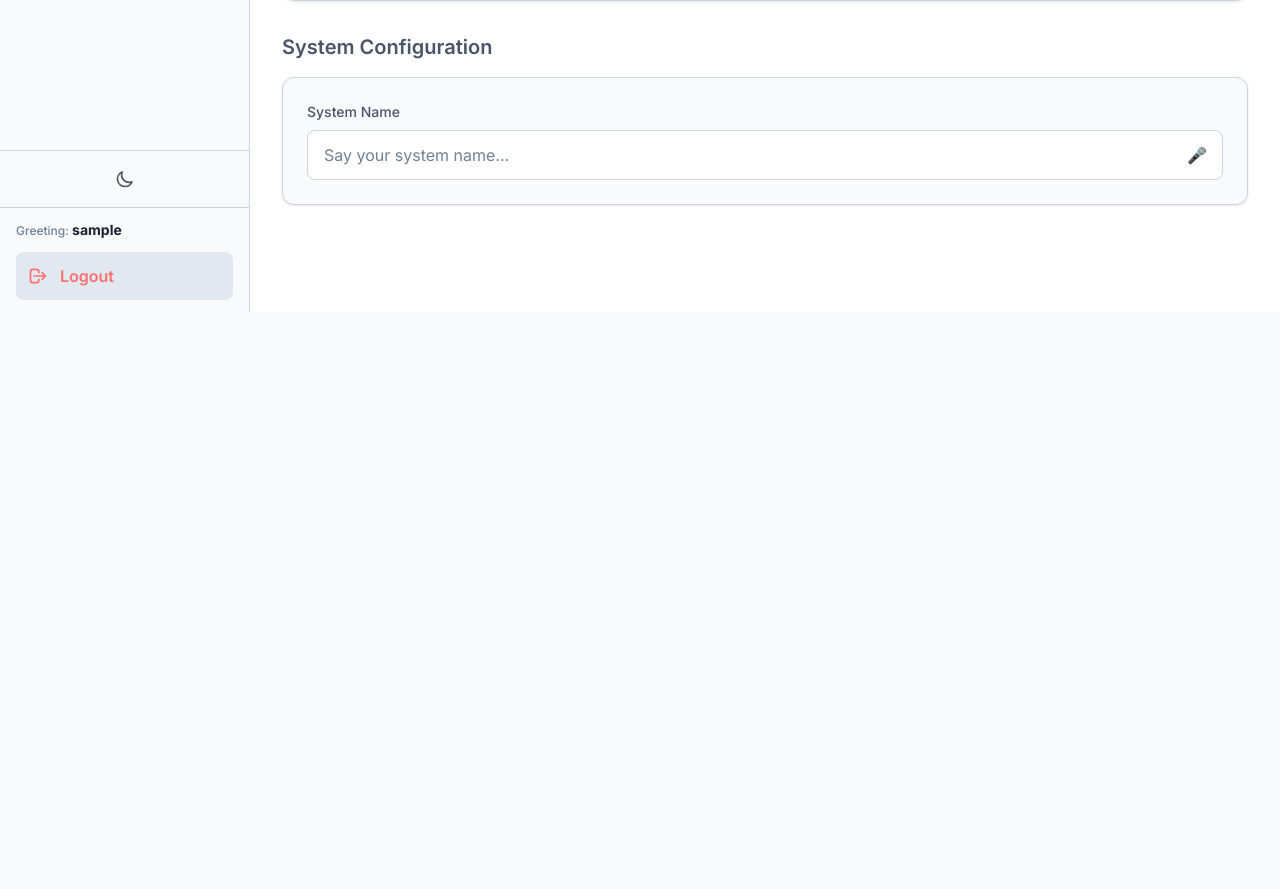
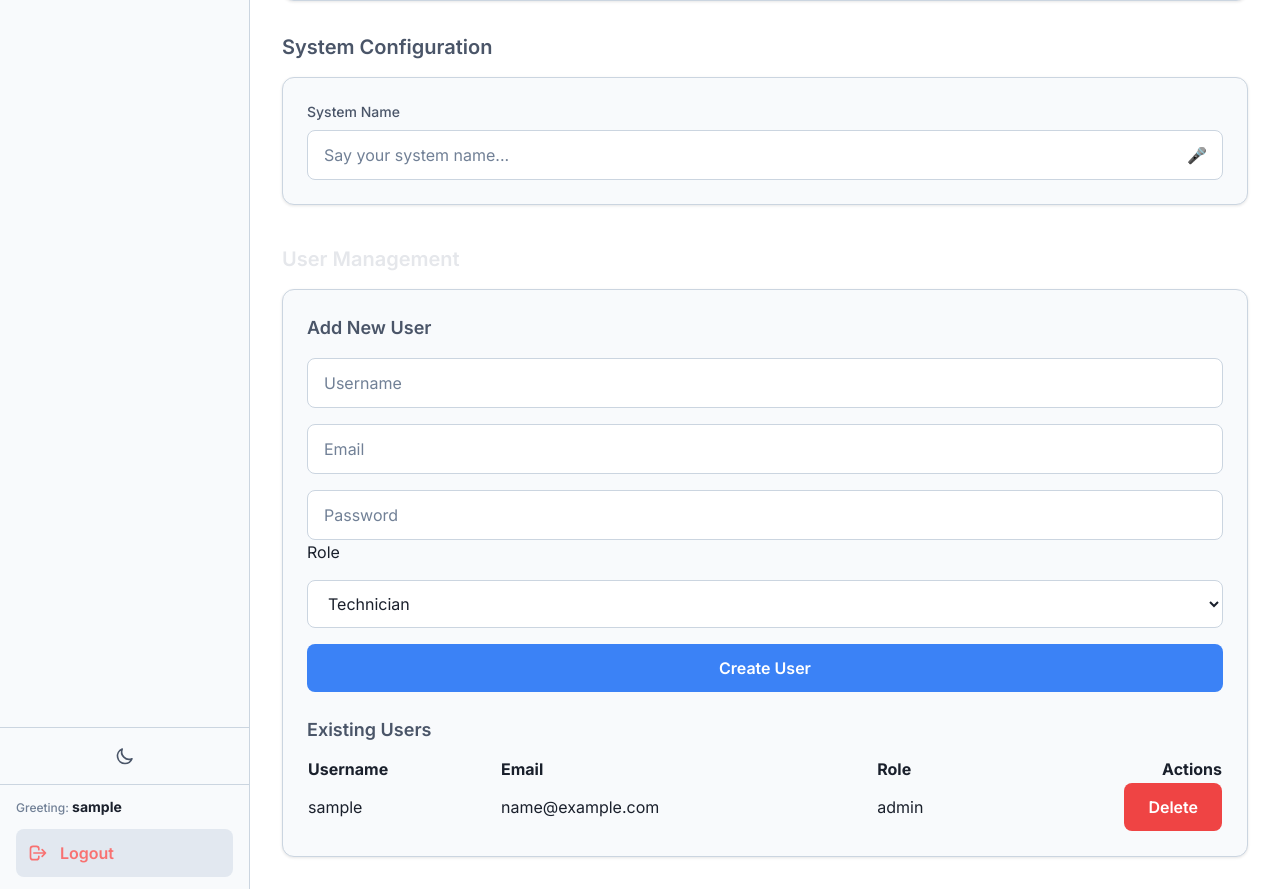
Before and after one commit to Asystole-2/Thermo-Track, a Flask app: template src/web/templates/settings.html in a window 1280 px wide. Shown: the part 488-1377 px from the top of the page. Before the commit the page ends 800 px from the top, so only its background shows below. Run offline with Flask 3, Linux system fonts and the light colour scheme; the visitor is signed in with stand-in values (Sample User, id 1); the template is opened without the code that fills it: most values are stand-ins (such as "Sample title", 1, 10 or a date in 2020); parts of the project's set-up code (start-up, migrations or seed data) failed here and were passed over; some libraries are stand-ins or nearby versions.

Commit message:
Add user management panel allowing admins to create new users - Admins can now create new users with roles: technician, user, or viewer - Blocked the ability to create new admin accounts for security - Updated settings UI to display the user creation form only for admin role

```diff
--- a/src/web/app.py
+++ b/src/web/app.py
@@ -667,18 +667,18 @@ def policies():
     return render_template("policies.html", active_page="policies", rooms=rooms)
 
 
-@app.route("/settings")
-@login_required
-def settings():
-    user_id = session.get("user_id")
-    rooms = []
+# @app.route("/settings")
+# @login_required
+# def settings():
+#     user_id = session.get("user_id")
+#     rooms = []
 
-    try:
-        rooms = get_rooms_summary(user_id=user_id)
-    except Exception as e:
-        log.exception("[settings] error: %s", e)
+#     try:
+#         rooms = get_rooms_summary(user_id=user_id)
+#     except Exception as e:
+#         log.exception("[settings] error: %s", e)
 
-    return render_template("settings.html", active_page="settings", rooms=rooms)
+#     return render_template("settings.html", active_page="settings", rooms=rooms)
 
 
 # Room Management Routes
@@ -846,6 +846,87 @@ def set_theme(theme):
     return redirect(request.referrer or url_for("dashboard"))
 
 
+@app.route("/admin/create-user", methods=["POST"])
+@role_required("admin")
+def admin_create_user():
+    username = request.form["username"].strip()
+    email = request.form["email"].strip()
+    password = request.form["password"].strip()
+    role = request.form["role"].strip()
+
+    # Technicians/users cannot create admins — safety
+    if role == "admin":
+        flash("You cannot create admin accounts.", "error")
+        return redirect(url_for("settings"))
+
+    hashed = generate_password_hash(password)
+
+    cur = db_cursor()
+    try:
+        cur.execute(
+            "INSERT INTO users (username, email, password, role) VALUES (%s, %s, %s, %s)",
+            (username, email, hashed, role),
+        )
+        mysql.connection.commit()
+        flash("User created successfully.", "success")
+    except Exception as e:
+        mysql.connection.rollback()
+        flash("Failed to create user: " + str(e), "error")
+
+    return redirect(url_for("settings"))
+
+
+@app.route("/admin/delete-user/<int:user_id>", methods=["POST"])
+@role_required("admin")
+def admin_delete_user(user_id):
+    cur = db_cursor()
+
+    # Prevent deletion of admin accounts
+    cur.execute("SELECT role FROM users WHERE id = %s", (user_id,))
+    row = cur.fetchone()
+    if row and row["role"] == "admin":
+        flash("You cannot delete admin accounts.", "error")
+        return redirect(url_for("settings"))
+
+    cur.execute("DELETE FROM users WHERE id = %s", (user_id,))
+    mysql.connection.commit()
+
+    flash("User deleted.", "success")
+    return redirect(url_for("settings"))
+
+
+@app.route("/settings")
+@login_required
+def settings():
+    users = []
+
+    if session.get("role") == "admin":
+        cur = db_cursor()
+        cur.execute("SELECT id, username, email, role FROM users ORDER BY id ASC")
+        users = cur.fetchall()
+        cur.close()
+
+    # rooms is already being loaded in your app
+    return render_template(
+        "settings.html",
+        users=users,
+        rooms=get_user_rooms(session["user_id"]),  # your existing function
+        active_page="settings"
+    )
+
+
+def get_user_rooms(user_id):
+    cur = db_cursor()
+    cur.execute("""
+        SELECT id, name, location
+        FROM rooms
+        WHERE user_id = %s
+        ORDER BY name ASC
+    """, (user_id,))
+    rooms = cur.fetchall()
+    cur.close()
+    return rooms
+
 # Application Entry Point
 if __name__ == "__main__":
     app.run(debug=True)
--- a/src/web/templates/settings.html
+++ b/src/web/templates/settings.html
@@ -1,30 +1,55 @@
-{% extends "layout.html" %}
-
-{% block body %}
+{% extends "layout.html" %} {% block body %}
 <div class="app-container">
   {% include 'menu.html' %}
 
   <main class="main-content">
     <header class="page-header">
       <div class="header-content">
-        <svg class="header-icon text-yellow-400" fill="none" stroke="currentColor" viewBox="0 0 24 24">
-          <path stroke-linecap="round" stroke-linejoin="round" stroke-width="2" d="M10.325 4.317c.426-1.756 2.924-1.756 3.35 0a1.724 1.724 0 002.573 1.066c1.543-.94 3.31.826 2.37 2.37a1.724 1.724 0 001.065 2.572c1.756.426 1.756 2.924 0 3.35a1.724 1.724 0 00-1.066 2.573c.94 1.543-.826 3.31-2.37 2.37a1.724 1.724 0 00-2.572 1.065c-.426 1.756-2.924 1.756-3.35 0a1.724 1.724 0 00-2.573-1.066c-1.543.94-3.31-.826-2.37-2.37a1.724 1.724 0 00-1.065-2.572c-1.756-.426-1.756-2.924 0-3.35a1.724 1.724 0 001.066-2.573c-.94-1.543.826-3.31 2.37-2.37a1.724 1.724 0 002.572-1.065z"/>
-          <path stroke-linecap="round" stroke-linejoin="round" stroke-width="2" d="M15 12a3 3 0 11-6 0 3 3 0 016 0z"/>
+        <svg
+          class="header-icon text-yellow-400"
+          fill="none"
+          stroke="currentColor"
+          viewBox="0 0 24 24"
+        >
+          <path
+            stroke-linecap="round"
+            stroke-linejoin="round"
+            stroke-width="2"
+            d="M10.325 4.317c.426-1.756 2.924-1.756 3.35 0a1.724 1.724 0 002.573 1.066c1.543-.94 3.31.826 2.37 2.37a1.724 1.724 0 001.065 2.572c1.756.426 1.756 2.924 0 3.35a1.724 1.724 0 00-1.066 2.573c.94 1.543-.826 3.31-2.37 2.37a1.724 1.724 0 00-2.572 1.065c-.426 1.756-2.924 1.756-3.35 0a1.724 1.724 0 00-2.573-1.066c-1.543.94-3.31-.826-2.37-2.37a1.724 1.724 0 00-1.065-2.572c-1.756-.426-1.756-2.924 0-3.35a1.724 1.724 0 001.066-2.573c-.94-1.543.826-3.31 2.37-2.37a1.724 1.724 0 002.572-1.065z"
+          />
+          <path
+            stroke-linecap="round"
+            stroke-linejoin="round"
+            stroke-width="2"
+            d="M15 12a3 3 0 11-6 0 3 3 0 016 0z"
+          />
         </svg>
         <div>
           <h1 class="header-title">User & System Settings</h1>
-          <p class="header-subtitle">Configure user profile, API keys, and system preferences.</p>
+          <p class="header-subtitle">
+            Configure user profile, API keys, and system preferences.
+          </p>
         </div>
       </div>
       <button class="btn p-2 hover:bg-gray-700 transition duration-200">
-        <svg class="w-6 h-6 text-gray-300" fill="none" stroke="currentColor" viewBox="0 0 24 24">
-          <path stroke-linecap="round" stroke-linejoin="round" stroke-width="2" d="M15 17h5l-1.405-1.405A2.032 2.032 0 0118 14.158V11a6.002 6.002 0 00-4-5.659V5a2 2 0 10-4 0v.341C7.67 6.165 6 8.388 6 11v3.159c0 .538-.214 1.055-.595 1.405L4 17h5m6 0v1a3 3 0 11-6 0v-1m6 0H9"></path>
+        <svg
+          class="w-6 h-6 text-gray-300"
+          fill="none"
+          stroke="currentColor"
+          viewBox="0 0 24 24"
+        >
+          <path
+            stroke-linecap="round"
+            stroke-linejoin="round"
+            stroke-width="2"
+            d="M15 17h5l-1.405-1.405A2.032 2.032 0 0118 14.158V11a6.002 6.002 0 00-4-5.659V5a2 2 0 10-4 0v.341C7.67 6.165 6 8.388 6 11v3.159c0 .538-.214 1.055-.595 1.405L4 17h5m6 0v1a3 3 0 11-6 0v-1m6 0H9"
+          ></path>
         </svg>
       </button>
     </header>
 
-    {% with messages = get_flashed_messages(with_categories=true) %}
-    {% if messages %}
+    {% with messages = get_flashed_messages(with_categories=true) %} {% if
+    messages %}
     <div class="mb-6">
       {% for category, message in messages %}
       <div class="flash {{ category }} rounded-lg text-sm" role="alert">
@@ -32,29 +57,63 @@
       </div>
       {% endfor %}
     </div>
-    {% endif %}
-    {% endwith %}
+    {% endif %} {% endwith %}
 
     <section>
-      <h3 class="text-xl font-semibold mb-4 text-gray-300">Configuration Options</h3>
+      <h3 class="text-xl font-semibold mb-4 text-gray-300">
+        Configuration Options
+      </h3>
       <div class="card">
         <div class="card-placeholder">
-          <svg xmlns="http://www.w3.org/2000/svg" class="mx-auto h-12 w-12 text-yellow-400" fill="none" viewBox="0 0 24 24" stroke="currentColor">
-            <path stroke-linecap="round" stroke-linejoin="round" stroke-width="2" d="M10.325 4.317c.426-1.756 2.924-1.756 3.35 0a1.724 1.724 0 002.573 1.066c1.543-.94 3.31.826 2.37 2.37a1.724 1.724 0 001.065 2.572c1.756.426 1.756 2.924 0 3.35a1.724 1.724 0 00-1.066 2.573c.94 1.543-.826 3.31-2.37 2.37a1.724 1.724 0 00-2.572 1.065c-.426 1.756-2.924 1.756-3.35 0a1.724 1.724 0 00-2.573-1.066c-1.543.94-3.31-.826-2.37-2.37a1.724 1.724 0 00-1.065-2.572c-1.756-.426-1.756-2.924 0-3.35a1.724 1.724 0 001.066-2.573c-.94-1.543.826-3.31 2.37-2.37a1.724 1.724 0 002.572-1.065z"/>
-            <path stroke-linecap="round" stroke-linejoin="round" stroke-width="2" d="M15 12a3 3 0 11-6 0 3 3 0 016 0z"/>
+          <svg
+            xmlns="http://www.w3.org/2000/svg"
+            class="mx-auto h-12 w-12 text-yellow-400"
+            fill="none"
+            viewBox="0 0 24 24"
+            stroke="currentColor"
+          >
+            <path
+              stroke-linecap="round"
+              stroke-linejoin="round"
+              stroke-width="2"
+              d="M10.325 4.317c.426-1.756 2.924-1.756 3.35 0a1.724 1.724 0 002.573 1.066c1.543-.94 3.31.826 2.37 2.37a1.724 1.724 0 001.065 2.572c1.756.426 1.756 2.924 0 3.35a1.724 1.724 0 00-1.066 2.573c.94 1.543-.826 3.31-2.37 2.37a1.724 1.724 0 00-2.572 1.065c-.426 1.756-2.924 1.756-3.35 0a1.724 1.724 0
+                  00-2.573-1.066c-1.543.94-3.31-.826-2.37-2.37a1.724 1.724 0
+                  00-1.065-2.572c-1.756-.426-1.756-2.924 0-3.35a1.724 1.724 0
+                  001.066-2.573c-.94-1.543.826-3.31 2.37-2.37a1.724 1.724 0
+                  002.572-1.065z"
+            />
+            <path
+              stroke-linecap="round"
+              stroke-linejoin="round"
+              stroke-width="2"
+              d="M15 12a3 3 0 11-6 0 3 3 0 016 0z"
+            />
           </svg>
-          <h3 class="mt-2 text-xl font-medium text-gray-200">Feature In Progress</h3>
-          <p class="mt-1 text-muted">User profile management, API keys, and system configuration are currently being developed.</p>
-          <p class="mt-4 text-sm text-gray-500">Settings will apply across your {{ rooms|length }} connected rooms.</p>
+          <h3 class="mt-2 text-xl font-medium text-gray-200">
+            Feature In Progress
+          </h3>
+          <p class="mt-1 text-muted">
+            User profile management, API keys, and system configuration are
+            currently being developed.
+          </p>
+          <p class="mt-4 text-sm text-gray-500">
+            Settings will apply across your {{ rooms|length }} connected rooms.
+          </p>
         </div>
       </div>
     </section>
 
-    <!-- Voice Input Example -->
+    <!-- System Configuration -->
     <section class="mt-8">
-      <h3 class="text-xl font-semibold mb-4 text-gray-300">System Configuration</h3>
+      <h3 class="text-xl font-semibold mb-4 text-gray-300">
+        System Configuration
+      </h3>
       <div class="card">
-        <label for="systemName" class="block text-sm font-medium text-gray-300 mb-2">System Name</label>
+        <label
+          for="systemName"
+          class="block text-sm font-medium text-gray-300 mb-2"
+          >System Name</label
+        >
         <input
           id="systemName"
           name="systemName"
@@ -64,6 +123,103 @@
         />
       </div>
     </section>
+
+    <!-- -------------------------------- -->
+    <!-- ADMIN-ONLY USER MANAGEMENT PANEL -->
+    <!-- -------------------------------- -->
+
+    {% if session.get('role') == 'admin' %}
+    <section class="mt-10">
+      <h3 class="text-xl font-semibold mb-4 text-gray-200">User Management</h3>
+
+      <div class="card p-6 space-y-6">
+        <!-- Add New User -->
+        <form
+          action="{{ url_for('admin_create_user') }}"
+          method="post"
+          class="space-y-4"
+        >
+          <h3 class="text-lg font-semibold text-gray-300">Add New User</h3>
+
+          <input
+            type="text"
+            name="username"
+            class="form-input"
+            placeholder="Username"
+            required
+          />
+          <input
+            type="email"
+            name="email"
+            class="form-input"
+            placeholder="Email"
+            required
+          />
+          <input
+            type="password"
+            name="password"
+            class="form-input"
+            placeholder="Password"
+            required
+          />
+
+          <label class="form-label">Role</label>
+          <select name="role" class="form-input" required>
+            <option value="technician">Technician</option>
+            <option value="user">User</option>
+            <option value="viewer">Viewer</option>
+          </select>
+
+          <button class="btn btn-primary w-full">Create User</button>
+        </form>
+
+        <!-- Existing Users -->
+        <div>
+          <h3 class="text-lg font-semibold text-gray-300 mb-3">
+            Existing Users
+          </h3>
+
+          <table class="table w-full">
+            <thead>
+              <tr>
+                <th class="text-left">Username</th>
+                <th class="text-left">Email</th>
+                <th class="text-left">Role</th>
+                <th class="text-right">Actions</th>
+              </tr>
+            </thead>
+            <tbody>
+              {% for u in users %}
+              <tr>
+                <td>{{ u.username }}</td>
+                <td>{{ u.email }}</td>
+                <td>{{ u.role }}</td>
+                <td class="text-right">
+                  {% if u.role != 'admin' %}
+                  <form
+                    action="{{ url_for('admin_delete_user', user_id=u.id) }}"
+                    method="post"
+                    class="inline"
+                  >
+                    <button
+                      class="btn btn-danger btn-sm"
+                      onclick="return confirm('Delete user {{ u.username }}?')"
+                    >
+                      Delete
+                    </button>
+                  </form>
+                  {% else %}
+                  <span class="text-gray-600 text-sm">protected</span>
+                  {% endif %}
+                </td>
+              </tr>
+              {% endfor %}
+            </tbody>
+          </table>
+        </div>
+      </div>
+    </section>
+    {% endif %}
   </main>
 </div>
 {% endblock %}
```
